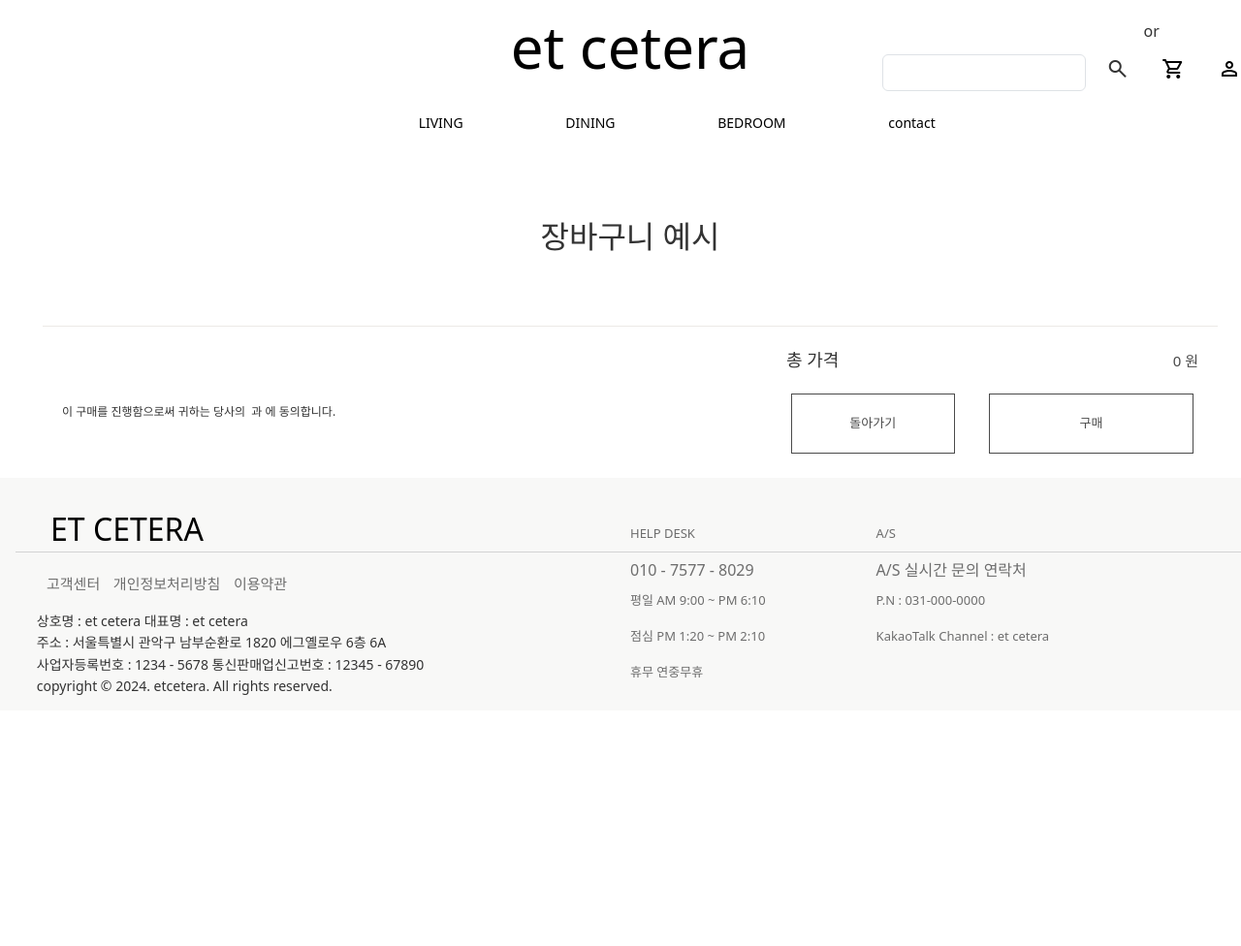
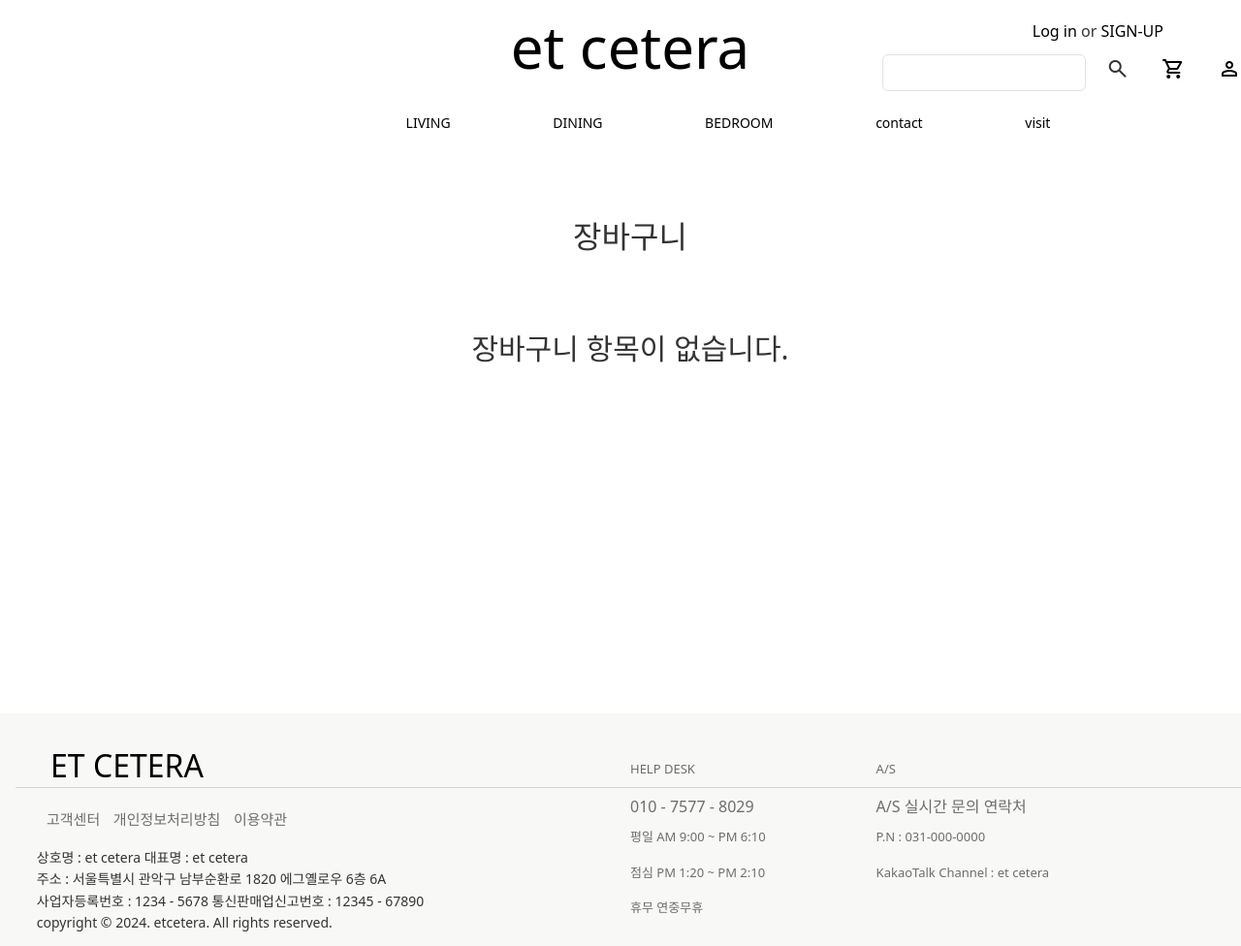
Before and after one commit to muhotalgo/project2024, a FastAPI app: page /shops/cart in a window 1280 px wide. Shown: the whole page at 97% size. Before the commit the page ends 717 px from the top, so only its background shows below. Run offline with FastAPI, Linux system fonts and the light colour scheme; parts of the project's set-up code (start-up, migrations or seed data) failed here and were passed over; some web fonts are replaced.

Commit message:
cart 회원만 되게

```diff
--- a/app/schemas/cart.py
+++ b/app/schemas/cart.py
@@ -16,4 +16,5 @@ class Cart(BaseModel):
 
 class NewCart(BaseModel):
     quantity: int
+    userid: str
     pno: int
--- a/app/services/product.py
+++ b/app/services/product.py
@@ -1,8 +1,8 @@
 from sqlalchemy import insert, select, update, func, or_
 
 from app.dbfactory import Session
-from app.models.category import Category
 from app.models.product import Product
+from app.models.member import Member
 
 
 class ProductService():
--- a/views/static/css/shop.css
+++ b/views/static/css/shop.css
@@ -37,3 +37,7 @@ h3 {
     border: 1px solid #4a4a4a;
     color: #fff
 }
+
+.mada {
+    display: none;
+}
--- a/views/templates/include/header.html
+++ b/views/templates/include/header.html
@@ -19,12 +19,21 @@
                                                         class="search material-symbols-outlined">search</button></div>
 
                     </li>
+                    {% if 'm' in request.session %}
                     <li>
                         <a href="/shops/cart">
                                 <span class="material-symbols-outlined">shopping_cart
                                 </span>
                         </a>
                     </li>
+                    {% else %}
+                    <li>
+                        <a href="/login">
+                                <span class="material-symbols-outlined">shopping_cart
+                                </span>
+                        </a>
+                    </li>
+                    {% endif %}
                     <li>
                         <a href="http://www.naver.com">
                                 <span class="material-symbols-outlined">person
--- a/views/templates/shops/cart.html
+++ b/views/templates/shops/cart.html
@@ -147,11 +147,11 @@
 
 
     .cart_qty {
-            display: grid;
-            grid-template-columns: 1fr 1fr 1fr;
-            padding: 0 4px;
-            background: #fff;
-            border: 1px solid #ece9e6
+        /*display: grid;*/
+        /*grid-template-columns: 1fr 1fr 1fr;*/
+        /*padding: 0 4px;*/
+        /*background: #fff;*/
+        /*border: 1px solid #ece9e6*/
     }
 
     .cart_qty button {
@@ -259,19 +259,23 @@
         font-weight: 300;
     }
 
-        a {
+    #CartDrawer a {
         color: #333;
         text-decoration: none;
         outline: none;
         padding: 0;
         margin: 0;
-            font-size: 0;
     }
 
-        a:hover, a:active {
+    #CartDrawer a:hover,
+    #CartDrawer a:active {
         text-decoration: none;
         color: #333;
         font-weight: normal
+    }
+
+    .empt {
+        width:100%;height:400px;text-align:center;font-size:30px;font-weight:300;
     }
 
 </style>
@@ -279,11 +283,14 @@
 
 {% block main %}
 <main>
-        <h2>장바구니 예시</h2>
+    <h2>장바구니</h2>
     <div id="CartDrawer" class="drawtop" tabindex="-1">
-            <form action="/cart" method="post" novalidate="" class="cart" data-hs-cf-bound="true" id="cartfrm">
+        {% if m %}
+        <form action="/cart" method="post" name="cartfrm" class="cart" data-hs-cf-bound="true" id="cartfrm">
             <!-- 더미 카트 데이터 row 1 -->
+
             {% set totals = [] %}
+
             {% for c in clist %}
             {% if totals.append(c.price * c.quantity) %}{% endif %}
             <div class="cart_inner">
@@ -308,12 +315,13 @@
                         <div class="price_col">
                             <div>Qty</div>
                             <div class="cart_qty">
-                                        <button type="button" id="mbtn">
+                                <button type="button" id="mbtn" style="display:none;">
                                     -
                                 </button>
-                                        <input type="text" name="test" id="test2" readonly value="{{ c.quantity }}" pattern="[0-9]?"
+                                <input type="text" name="test" id="test2" readonly value="{{ c.quantity }}"
+                                       pattern="[0-9]?"
                                        disabled>
-                                        <button type="button" id="pbtn">
+                                <button type="button" id="pbtn" style="display:none;">
                                     +
                                 </button>
                             </div>
@@ -336,69 +344,72 @@
             <!-- footer -->
             <div class="footer">
                 <div class="footer_inner">
-                        <div>
                     <div class="cart_notice">
                         <p>이 구매를 진행함으로써 귀하는 당사의
-                                    <a href="/pages/terms-and-conditions" title="Terms and Conditions">Terms and
-                                        개인 정보 보호 정책</a>
-                                    과
-                                    <a href="/pages/privacy" title="Privacy">
+                            <a href="/visit/visit" title="Terms and Conditions">Terms and
+                                개인 정보 보호 정책</a>과
+                            <a href="/visit/visit" title="Privacy">
                                 약관
-                                    </a>
-                                    에 동의합니다.
+                            </a>에 동의합니다.
                         </p>
                     </div>
-                        </div>
-                        <div>
+                    <div class="">
                         <div class="subtotal_wrapper">
                             <div>총 가격</div>
-
                             <div class="total_price pd_price">{{ totals | sum }} 원</div>
                         </div>
                         <div class="cart_btns box">
-                                <button type="button" class="btn" name="checkout">
+                            <button type="button" class="btn" name="checkout" id="bbtn">
                                 돌아가기
                             </button>
-                                <button type="button" class="btn" name="checkout">
+                            <a href="/shops/order" style="display:grid">
+                                <button type="button" class="btn" name="checkout" id="obtn">
                                     구매
                                 </button>
+                            </a>
                         </div>
                     </div>
                 </div>
             </div>
         </form>
-            <div class=""></div>
+        {% else %}
+        <div class="empt"><p>장바구니 항목이
+            없습니다.</p></div>
+        {% endif %}
     </div>
 </main>
 {% endblock %}
 
 {% block script %}
 <script>
-        // 현재 회원 검증 없음 추후 추가 예정
+    // 수량 버튼
     let mbtn = document.querySelector('#mbtn');
     let pbtn = document.querySelector('#pbtn');
     let test2 = document.querySelector('#test2');
+
+    // -
     mbtn.addEventListener('click', () => {
         if (test2.value > 1) {
             test2.value -= 1;
         }
     });
 
+    // +
     pbtn.addEventListener('click', () => {
         test2.value = Number(test2.value) + 1;
     });
 
     // , 설정
-        const reprice = document.querySelector('.pd_price').innerHTML.toString().replace(/\B(?<!\.\d*)(?=(\d{3})+(?!\d))/g, ",");
-        document.querySelector('.pd_price').innerHTML = reprice;
-
+    const reprices = document.querySelectorAll('.pd_price');
+    for (const reprice of reprices) {
+        chval = reprice.innerHTML.toString().replace(/\B(?<!\.\d*)(?=(\d{3})+(?!\d))/g, ",");
+        reprice.innerHTML = chval;
+    }
 
     // 장바구니 항목 삭제
-
     const btns = document.querySelectorAll('.xbtn');
     for (const btn of btns) {
         btn.addEventListener('click', () => {
-                alert(btn.id);
             const cartId = btn.id;
             fetch(`http://127.0.0.1:8000/shops/cart/${cartId}`, {
                 method: 'DELETE',
@@ -420,5 +431,12 @@
                 .catch((err) => console.log(err));
         });
     }
+
+    // 이전으로 돌아가기
+    document.querySelector('#bbtn').addEventListener('click', () => {
+        history.back();
+    });
+
+
 </script>
 {% endblock %}
```
Also changed, not shown: app/routes/cart.py (+29 -4 lines), app/routes/product.py (+5 -5 lines), app/services/cart.py (+28 -6 lines), views/templates/shops/list.html (+6 -3 lines), views/templates/shops/view.html (+29 -5 lines). Lines whose indentation alone changed are shown as unchanged.
